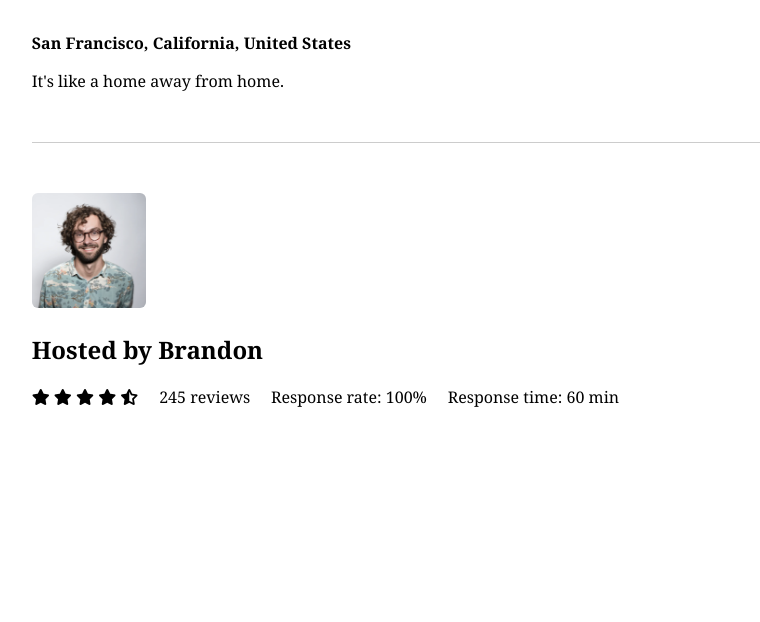
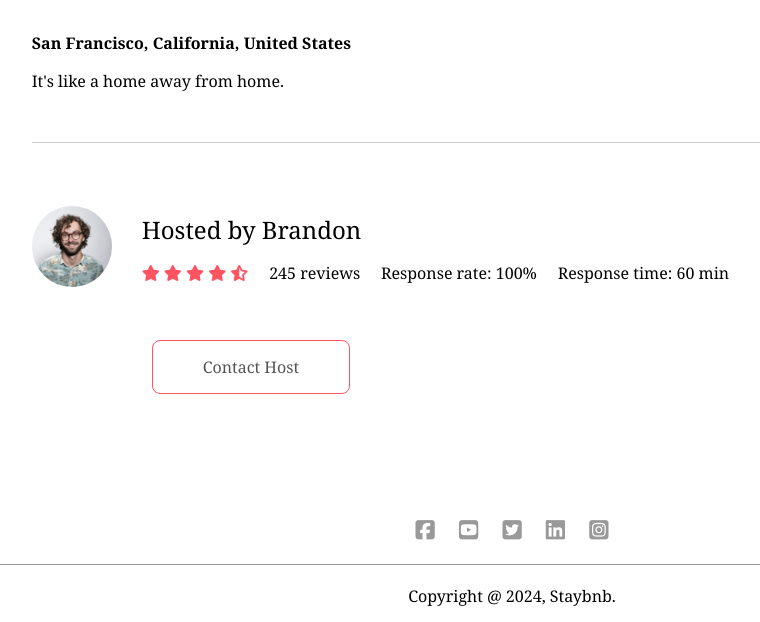
Before and after one commit to AlvinWong7896/bnb, a plain HTML site: page house.html in a window 1280 px wide. Shown: the part 2105-2727 px from the top of the page, without its empty margins (128-888 px from the left). Before the commit the page ends 2529 px from the top, so only its background shows below. Drawn offline with Linux system fonts and the light colour scheme.

Commit message:
completed house/html and added footer and copyright

```diff
--- a/house.html
+++ b/house.html
@@ -110,7 +110,28 @@
                 </div>
             </div>
 
+            <a href="#" class="contact-host">Contact Host</a>
+
     </div>
+    <div class="container">
+        <div class="footer">
+            <a href="https://facebook.com"><i class="fa-brands fa-square-facebook"></i></a>
+            <a href="https://youtube.com"><i class="fa-brands fa-square-youtube"></i></a>
+            <a href="https://twitter.com"><i class="fa-brands fa-square-twitter"></i></a>
+            <a href="https://linkedin.com"><i class="fa-brands fa-linkedin"></i></a>
+            <a href="https://instagram.com"><i class="fa-brands fa-square-instagram"></i></a>
+            <hr>
+            <p>Copyright @ 2024, Staybnb.</p>
+        </div>
+    </div>
+
+    <script>
+        var navBar = document.getElementById("navBar");
+
+        function togglebtn(){
+            navBar.classList.toggle("hidemenu");
+        }
+    </script>
 
 </body>
 </html>
--- a/style.css
+++ b/style.css
@@ -736,5 +736,31 @@ nav .fa-bars{
 }
 
 .host{
+    display: flex;
+    align-items: center;
+}
 
+.host img{
+    width: 80px;
+    border-radius: 50%;
+    margin-right: 30px;
 }
+
+.host h2{
+    margin-bottom: 10px;
+    font-weight: 500;
+}
+
+.host i{
+    color: #ff5361;
+}
+
+.contact-host{
+    display: inline-block;
+    margin: 40px 0 40px 120px;
+    text-decoration: none;
+    color: #555;
+    padding: 15px 50px;
+    border: 1px solid #ff5361;
+    border-radius: 8px;
+}
```
